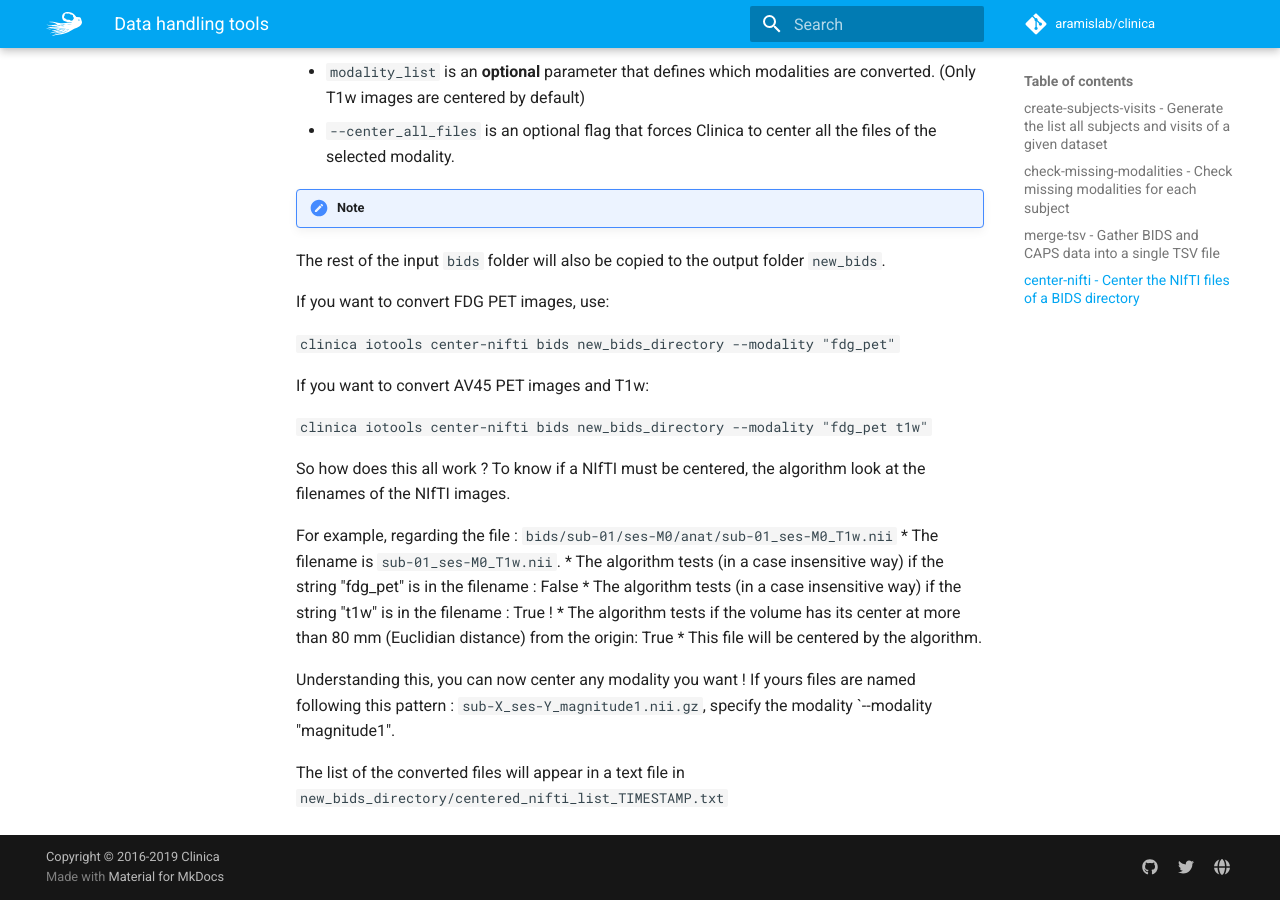
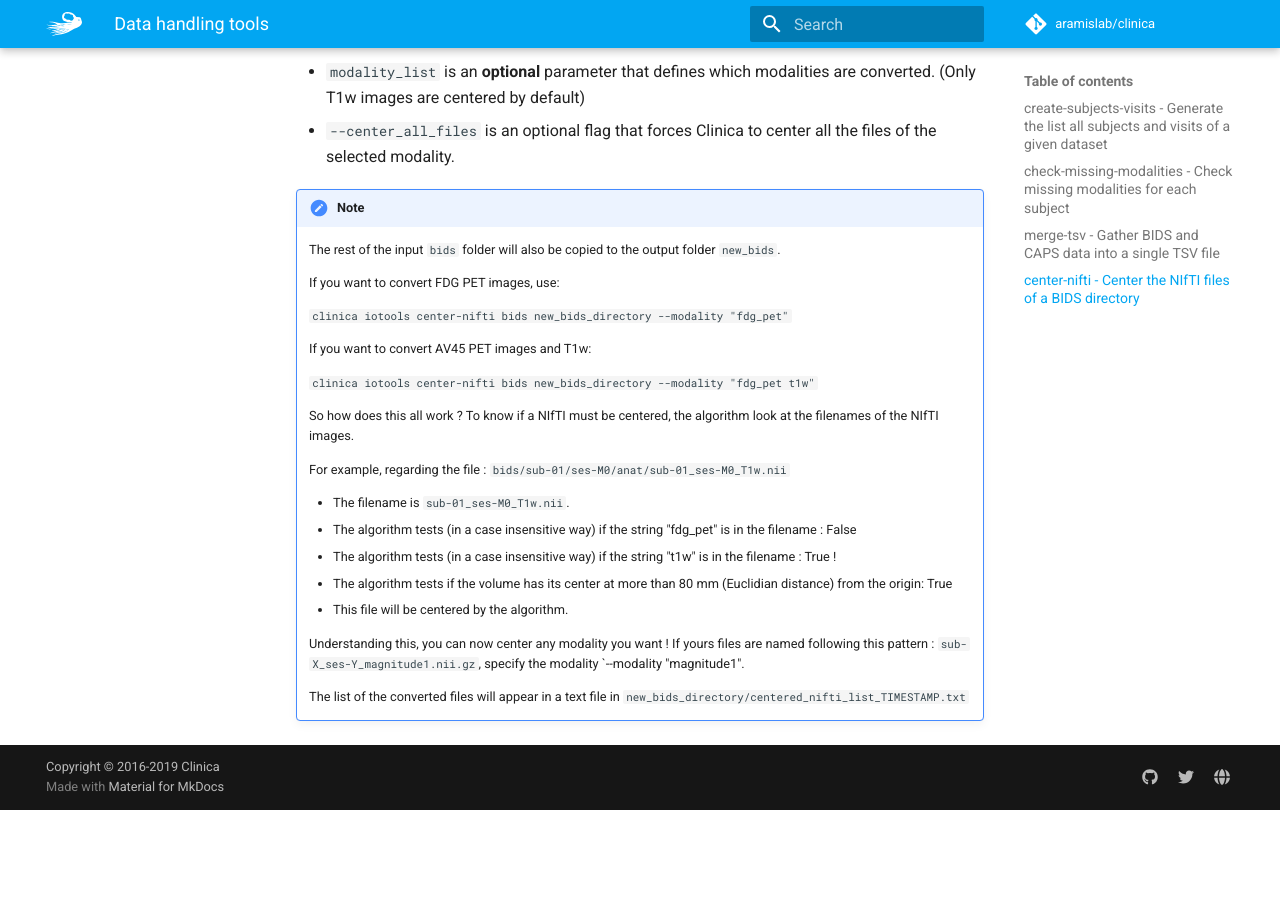
Before and after one commit to aramis-lab/clinica, an MkDocs documentation site: the page built from docs/IO.md, in a window 1280 px wide and 900 px high, scrolled down 4005 px. Built offline with MkDocs 1.6.1 and Material for MkDocs 9.7.7, drawn with Linux system fonts in a browser that asks for light colours; comment, search, counter and statistics services are not loaded; after the commit the page ends 4815 px from its top, so only the background shows below that.

Commit message:
Fix note box in IO page

```diff
--- a/docs/IO.md
+++ b/docs/IO.md
@@ -124,25 +124,26 @@
 - `--center_all_files` is an optional flag that forces Clinica to center all the files of the selected modality.
 
 !!! note
-The rest of the input `bids` folder will also be copied to the output folder `new_bids`.
+    The rest of the input `bids` folder will also be copied to the output folder `new_bids`.
 
-If you want to convert FDG PET images, use:
+    If you want to convert FDG PET images, use:
 
-`clinica iotools center-nifti bids new_bids_directory --modality "fdg_pet"`
+    `clinica iotools center-nifti bids new_bids_directory --modality "fdg_pet"`
 
-If you want to convert AV45 PET images and T1w:
+    If you want to convert AV45 PET images and T1w:
 
-`clinica iotools center-nifti bids new_bids_directory --modality "fdg_pet t1w"`
+    `clinica iotools center-nifti bids new_bids_directory --modality "fdg_pet t1w"`
 
-So how does this all work ? To know if a NIfTI must be centered, the algorithm look at the filenames of the NIfTI images.
+    So how does this all work ? To know if a NIfTI must be centered, the algorithm look at the filenames of the NIfTI images.
 
-For example, regarding the file : `bids/sub-01/ses-M0/anat/sub-01_ses-M0_T1w.nii`
-* The filename is `sub-01_ses-M0_T1w.nii`.
-* The algorithm tests (in a case insensitive way) if the string "fdg_pet" is in the filename : False
-* The algorithm tests (in a case insensitive way) if the string "t1w" is in the filename : True !
-* The algorithm tests if the volume has its center at more than 80 mm (Euclidian distance) from the origin: True
-* This file will be centered by the algorithm.
+    For example, regarding the file : `bids/sub-01/ses-M0/anat/sub-01_ses-M0_T1w.nii`
 
-Understanding this, you can now center any modality you want ! If yours files are named following this pattern : `sub-X_ses-Y_magnitude1.nii.gz`, specify the modality `--modality "magnitude1".
+     - The filename is `sub-01_ses-M0_T1w.nii`.
+     - The algorithm tests (in a case insensitive way) if the string "fdg_pet" is in the filename : False
+     - The algorithm tests (in a case insensitive way) if the string "t1w" is in the filename : True !
+     - The algorithm tests if the volume has its center at more than 80 mm (Euclidian distance) from the origin: True
+     - This file will be centered by the algorithm.
 
-The list of the converted files will appear in a text file in `new_bids_directory/centered_nifti_list_TIMESTAMP.txt`
+    Understanding this, you can now center any modality you want ! If yours files are named following this pattern : `sub-X_ses-Y_magnitude1.nii.gz`, specify the modality `--modality "magnitude1".
+
+    The list of the converted files will appear in a text file in `new_bids_directory/centered_nifti_list_TIMESTAMP.txt`
```
